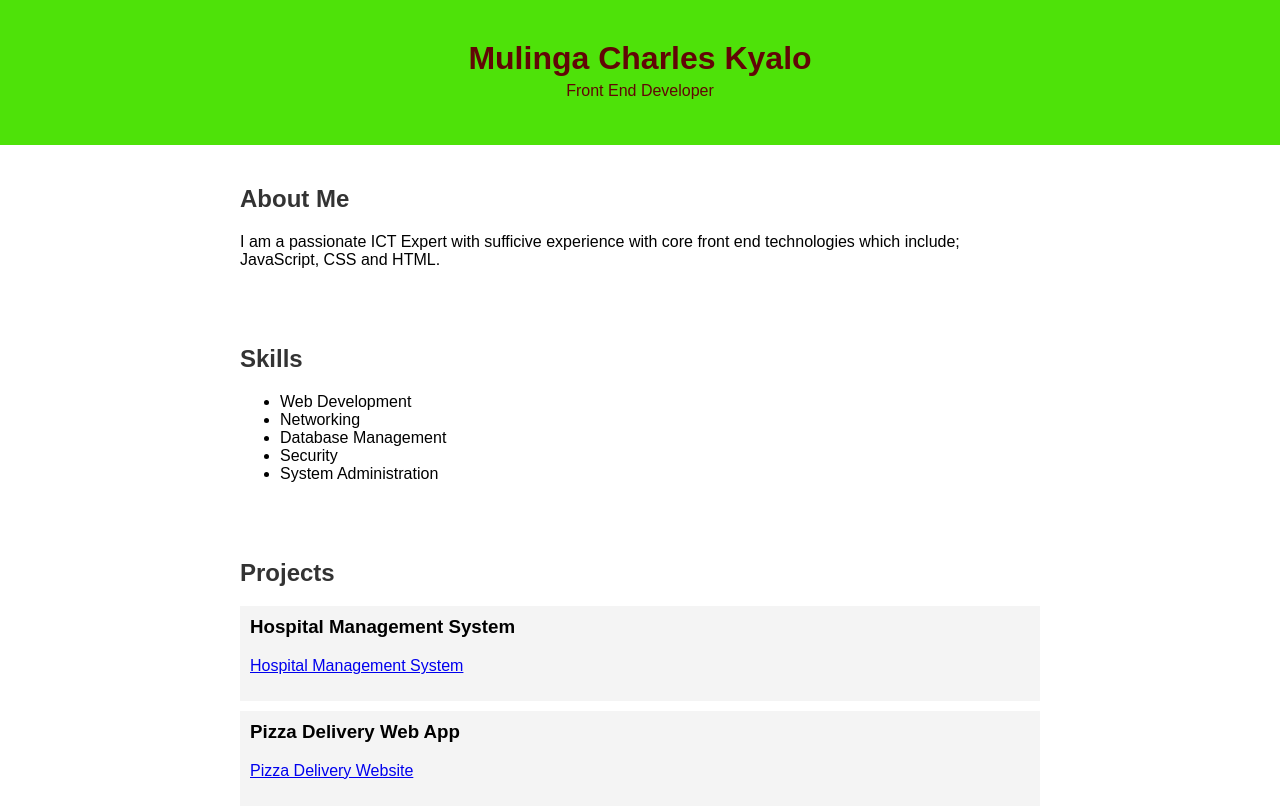
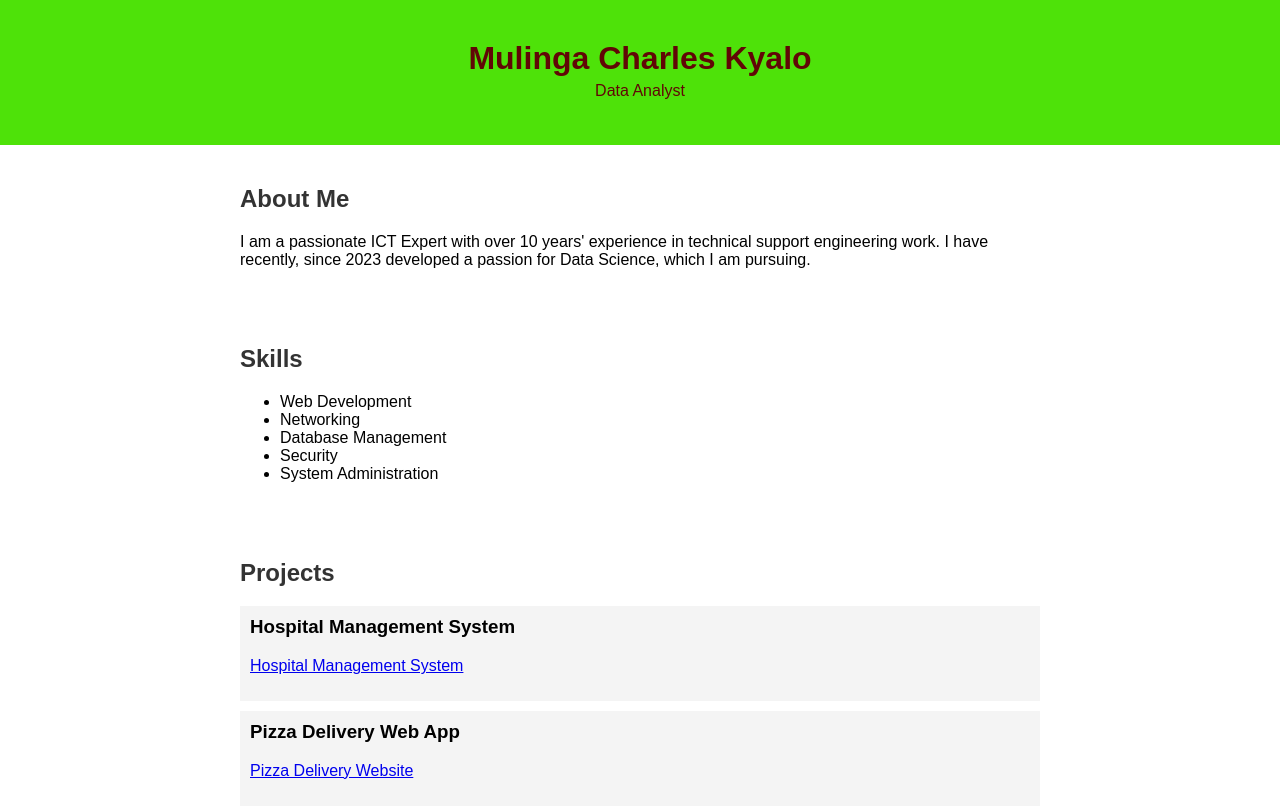
Before and after one commit to Mulinga/Mulinga_Profile, a plain HTML site: page index.html in a window 1280 px wide. Shown: the top 809 px of the page. Drawn offline with Linux system fonts and the light colour scheme; a script that the page names is missing.

Commit message:
Update index.html
changes to description

```diff
--- a/index.html
+++ b/index.html
@@ -10,14 +10,14 @@
   <header>
     <div class="container">
       <h1>Mulinga Charles Kyalo</h1>
-      <p>Front End Developer</p>
+      <p>Data Analyst</p>
     </div>
   </header>
 
   <section id="about" class="container">
     <h2>About Me</h2>
-    <p>I am a passionate ICT Expert with sufficive experience with core front end technologies
-      which include; JavaScript, CSS and HTML.</p>
+    <p>I am a passionate ICT Expert with over 10 years' experience in technical support engineering work. I have recently, since
+      2023 developed a passion for Data Science, which I am pursuing.</p>
   </section>
 
   <section id="skills" class="container">
```
